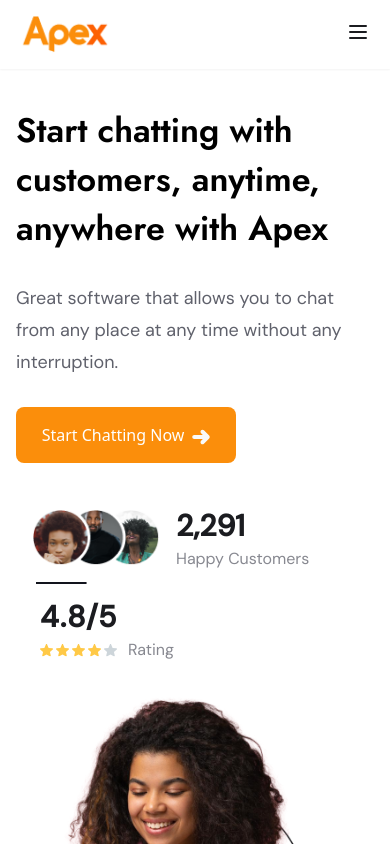
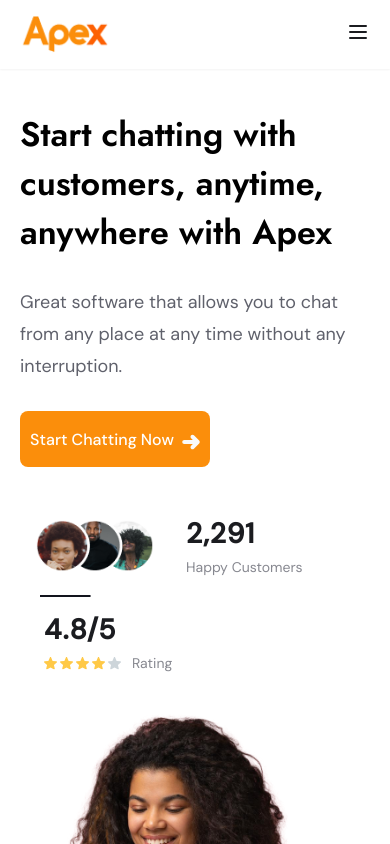
Before and after one commit to abdrzqsalihu/apex, a React (Vite) app: page / in a window 390 px wide. Shown: the top 844 px of the page. Built offline with nearby package versions, Linux system fonts and the light colour scheme.

Commit message:
minor ui changes to the hero section

```diff
--- a/src/components/Hero.jsx
+++ b/src/components/Hero.jsx
@@ -4,17 +4,17 @@ function Hero() {
   return (
     <section className="mt-20 justify-center mx-auto lg:w-[1296px] flex md:flex-row flex-col">
         {/*  Column 1 */}
-      <div className="flex-1 flex-col p-4 items-center">
+      <div className="flex-1 flex-col p-5 items-center">
           {/* <!-- Content for column 1 --> */}
-          <div className="self-center mt-[10px] md:mt-[90px] md:w-[509px]">
+          <div className="self-center mt-[10px] md:mt-[90px] md:max-w-[509px]">
               <div className="inline-flex flex-col items-start gap-[29px]">
                   <h1 className="font-semibold text-[34px] md:text-[50px] font-secondary leading-[49px] md:leading-[60px]">
                     Start chatting with customers, anytime, anywhere with Apex
                   </h1>
-                  <p className="font-primary font-normal text-[18px] leading-[32px] text-[#383A47] opacity-80 w-[100%] md:w-[440px]">Great software that allows you to chat from any place at any time without any interruption.</p>
-                  <button className="bg-primary flex-shrink-0 w-[13.75rem] h-14 rounded-lg">
+                  <p className="font-primary font-normal text-[18px] leading-[32px] text-[#383A47] opacity-80 w-[100%] md:max-w-[440px]">Great software that allows you to chat from any place at any time without any interruption.</p>
+                  <button className="bg-primary flex-shrink-0 w-[190px] md:w-[13.75rem] h-[56px] md:h-14 rounded-lg">
                     <div className="inline-flex justify-center items-center pl-0">
-                        <div className="Sans'] text-white text-right font-['DM font-medium leading-6 mr-2">Start Chatting Now</div>
+                        <div className="font-primary text-white text-right font-medium leading-6 mr-2 text-[16px]">Start Chatting Now</div>
                         <svg className="mt-1" width={18} height={18} viewBox="0 0 18 18" fill="none" xmlns="http://www.w3.org/2000/svg">
                           <mask id="mask0_2_1243" style={{maskType: 'luminance'}} maskUnits="userSpaceOnUse" x={0} y={0} width={18} height={18}>
                             <rect width={18} height={18} fill="white" />
@@ -29,13 +29,13 @@ function Hero() {
 
               <div className="flex flex-wrap items-center mt-[30px] md:mt-[70px]">
                 {/* Customers  */}
-                  <div className="md:w-1/2 lg:w-1/3 p-4 w-[160px]">
+                  <div className="md:w-1/2 lg:w-1/3 p-4  w-[150px]">
                       <img src={customers} className="w-auto" alt="" />
                   </div>
 
-                  <div className="flex flex-col flex-shrink-0 justify-center items-start pr-0">
-                      <div className="font-primary text-[#1b1c20] text-[30px] font-bold leading-[42px]">2,291</div>
-                      <div className="font-primary opacity-[0.6] text-[#383a47] text-[16px] leading-[24px]">Happy Customers</div>
+                  <div className="flex flex-col p-4 justify-center items-start pr-0">
+                      <div className="font-primary text-[#1b1c20] text-[28px] md:text-[30px] font-bold leading-[42px] tracking-[1px]">2,291</div>
+                      <div className="font-primary opacity-[0.6] text-[#383a47] text-[14px] md:text-[16px] leading-[24px]">Happy Customers</div>
                   </div>
                 {/* Lines */}
                       <svg className="hidden md:block mr-[26px] ml-[26px]" width={2} height={41} viewBox="0 0 2 41" fill="none" xmlns="http://www.w3.org/2000/svg">
@@ -48,7 +48,7 @@ function Hero() {
                       </div>
                 {/* Rating */}
                   <div className="flex flex-col justify-center items-start ml-6 lg:ml-0 md:w-auto">
-                        <div className="font-primary text-[#1b1c20] text-[30px] font-bold leading-[42px] tracking-[1px]">4.8/5</div>
+                        <div className="font-primary text-[#1b1c20] text-[28px] md:text-[30px] font-bold leading-[42px] tracking-[1px]">4.8/5</div>
                         <div className="flex justify-center items-center gap-2.5 pr-0 h-6">
                           <svg width={78} height={13} viewBox="0 0 78 13" fill="none" xmlns="http://www.w3.org/2000/svg">
                             <g clipPath="url(#clip0_2_1263)">
@@ -64,7 +64,7 @@ function Hero() {
                               </clipPath>
                             </defs>
                           </svg>
-                          <div className="font-primary opacity-[0.6] text-[#383a47] leading-6">Rating</div>
+                          <div className="font-primary opacity-[0.6] text-[#383a47] text-[14px] md:text-[16px] leading-6">Rating</div>
                         </div>
                   </div>
               </div>
```
